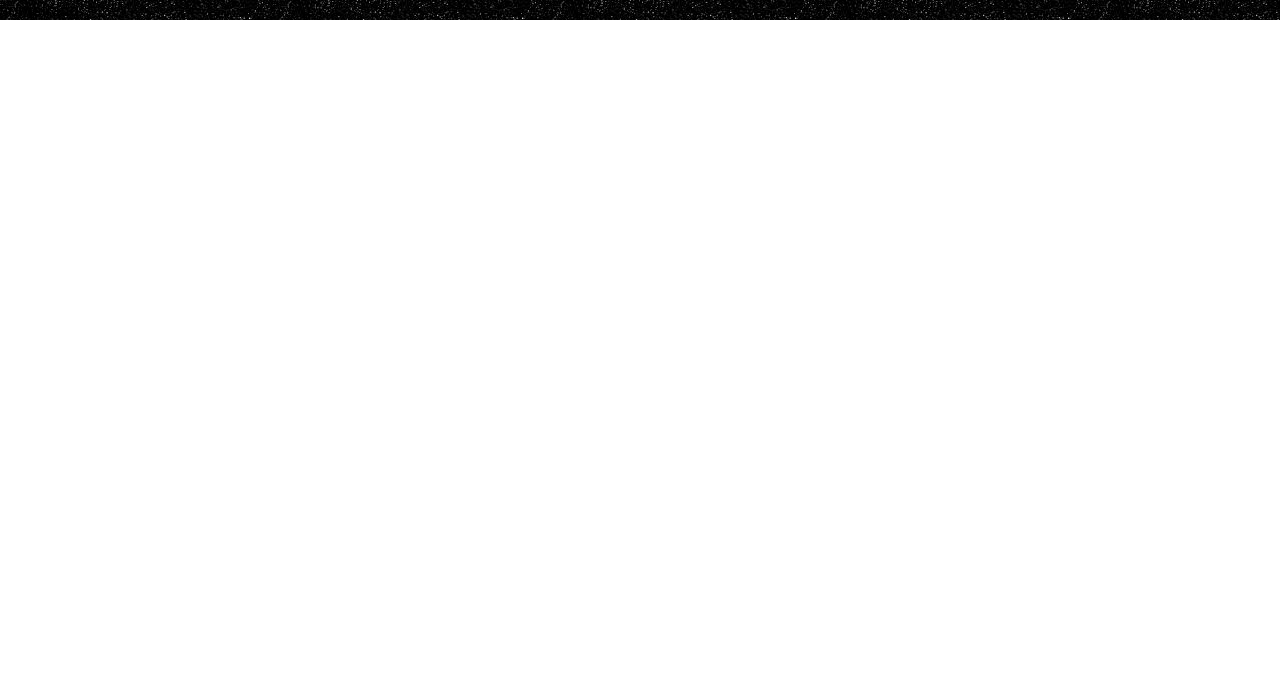
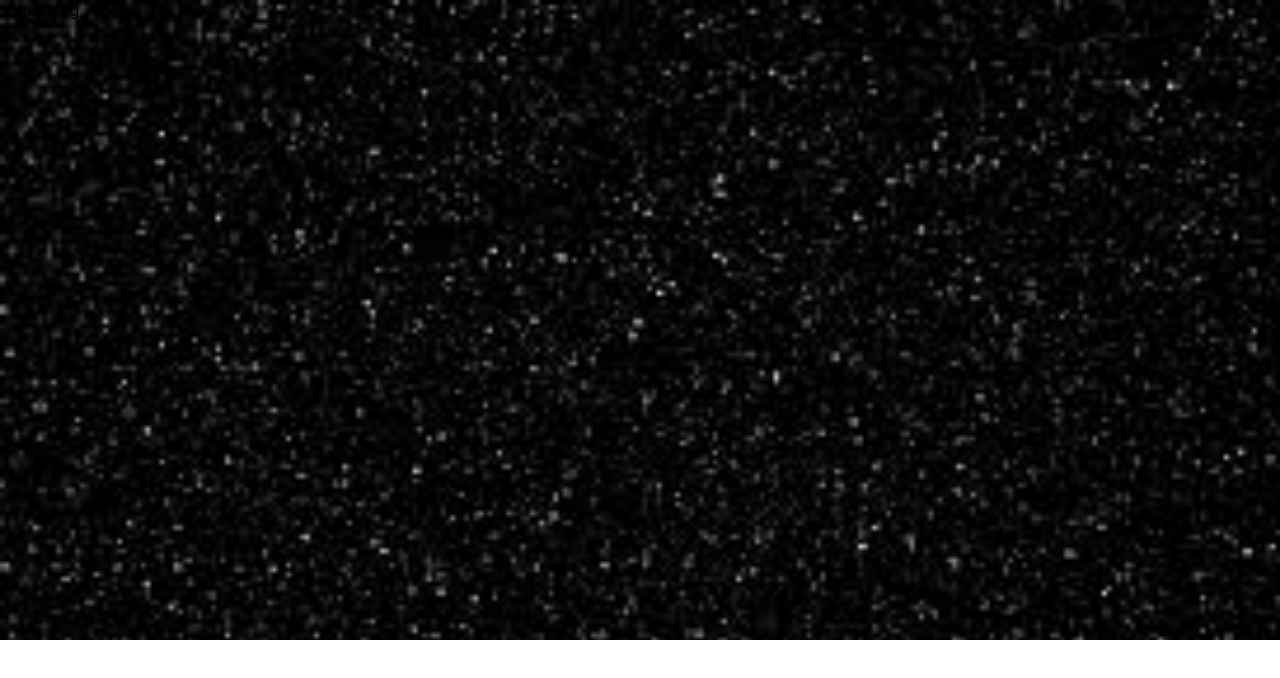
Before and after one commit to bengreanya/zodiac, a React (Create React App) app: page / in a window 1280 px wide. Shown: the top 678 px of the page. Built offline with nearby package versions, Linux system fonts and the light colour scheme.

Commit message:
added style to main.css

```diff
--- a/src/Components/Main/Main.css
+++ b/src/Components/Main/Main.css
@@ -0,0 +1,9 @@
+main {
+  display: flex;
+  flex-wrap: wrap;
+  margin-bottom: 40px;
+  background-size: cover;
+  height: 640px;
+  align-content: flex-start;
+  position: relative;
+}
--- a/src/Components/Main/Main.js
+++ b/src/Components/Main/Main.js
@@ -7,5 +7,5 @@ import background from '../../background.jpeg';
 // import React from 'react';
 
 export default function Main() {
-  return <div style={{ backgroundImage: `url(${background})` }}>something</div>;
+  return <main style={{ backgroundImage: `url(${background})` }}>something</main>;
 }
```
